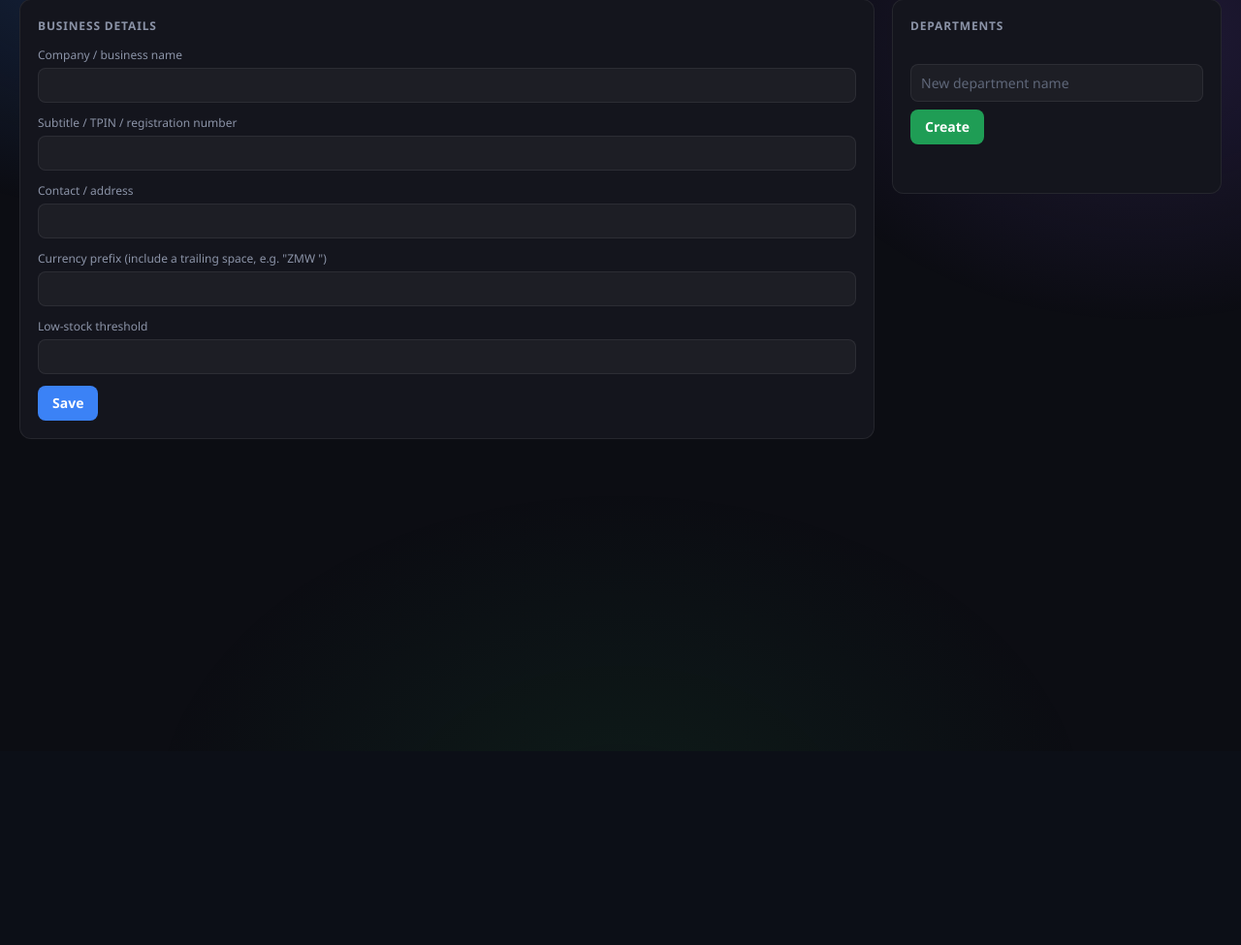
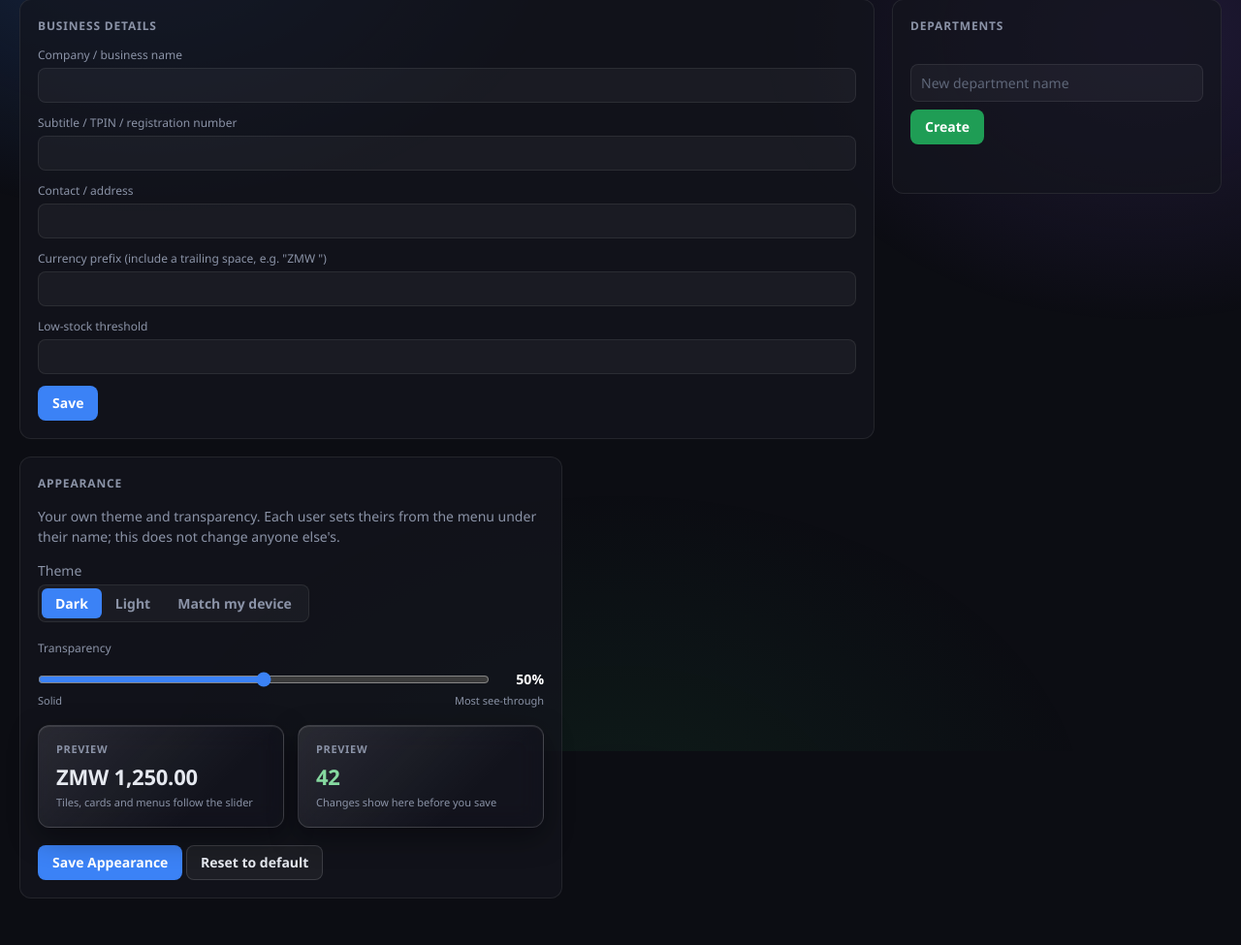
Before and after one commit to TechGuy199/Chimoko-app, a Flask app: template web/templates/settings.html in a window 1280 px wide. Shown: the part 25-1000 px from the top of the page at 97% size. Before the commit the page ends 478 px from the top, so only its background shows below. Run offline with Flask 3, Linux system fonts and the light colour scheme; the template is opened without the code that fills it, so the values that code supplies are empty; some libraries are stand-ins or nearby versions.

Commit message:
Web: per-user appearance settings (dark/light/system theme and transparency scale)

```diff
--- a/web/app.py
+++ b/web/app.py
@@ -95,7 +95,7 @@ def load_user_and_check_csrf():
     uid = session.get("uid")
     if uid:
         g.user = get_db().one(
-            """SELECT u.id, u.business_id, u.username, u.role, u.can_sell, u.can_procure, u.can_transfer, u.can_delete,
+            """SELECT u.id, u.business_id, u.username, u.role, u.can_sell, u.can_procure, u.can_transfer, u.can_delete, u.theme, u.glass,
                       b.name AS business_name, b.subtitle, b.contact, b.currency, b.low_stock_threshold
                FROM users u JOIN businesses b ON b.id = u.business_id WHERE u.id=?""",
             (uid,),
@@ -130,7 +130,40 @@ def need(perm):
 
 @app.context_processor
 def template_globals():
-    return {"csrf_field": csrf_field, "user": g.get("user"), "can": can}
+    return {"csrf_field": csrf_field, "user": g.get("user"), "can": can, "look": appearance_of(g.get("user")), "themes": THEMES}
+
+
+THEMES = (("dark", "Dark"), ("light", "Light"), ("system", "Match my device"))
+DEFAULT_GLASS = 50
+
+
+def appearance_of(user):
+    """The signed-in user's theme and transparency (0-100), falling back to the defaults for anything unset or invalid."""
+    theme = user["theme"] if user and user["theme"] in dict(THEMES) else "dark"
+    glass = user["glass"] if user and isinstance(user["glass"], int) and 0 <= user["glass"] <= 100 else DEFAULT_GLASS
+    return {"theme": theme, "glass": glass}
+
+
+@app.route("/appearance", methods=["GET", "POST"])
+@need(None)
+def appearance():
+    """Every user chooses their own look; it follows them to whichever device they sign in on."""
+    if request.method == "POST":
+        theme = text("theme")
+        try:
+            glass = number("glass", int)
+        except ValueError:
+            glass = -1
+        if theme not in dict(THEMES) or not 0 <= glass <= 100:
+            flash("Choose a theme and a transparency between 0 and 100.", "error")
+        else:
+            db = get_db()
+            db.execute("UPDATE users SET theme=?, glass=? WHERE id=?", (theme, glass, g.user["id"]))
+            db.commit()
+            flash("Appearance saved.", "ok")
+        back_to_settings = request.form.get("back") == "settings" and g.user["role"] == "admin"
+        return redirect(url_for("settings" if back_to_settings else "appearance"))
+    return render_template("appearance.html")
 
 
 @app.template_filter("money")
--- a/web/db.py
+++ b/web/db.py
@@ -158,6 +158,9 @@ def init_schema():
         add_column(db, "procurements", "amount_paid", "DOUBLE PRECISION")
         db.execute("UPDATE procurements SET amount_paid = total_cost WHERE amount_paid IS NULL")
         add_column(db, "invoices", "customer_id", "INTEGER")
+        # Each user's own appearance choices: colour theme and how see-through the interface is (0-100)
+        add_column(db, "users", "theme", "TEXT")
+        add_column(db, "users", "glass", "INTEGER")
         # Statutory rules became separate employee and employer rates. Settings saved under the old
         # "one rate, paid by one side" rule keep exactly the same effect.
         for column in ("napsa_employee_pct", "napsa_employer_pct", "nhima_employee_pct", "nhima_employer_pct"):
--- a/web/public/static/styles.css
+++ b/web/public/static/styles.css
@@ -1,14 +1,20 @@
-/* ---------- Tokens ---------- */
+/* ---------- Tokens ----------
+   Two things are chosen per user under Settings > Appearance and arrive on the <html> tag:
+     data-theme="dark | light | system"   which colour set to use
+     style="--glass: 0..1"                how see-through the interface is (0 = solid, 1 = most transparent)
+   Everything below is written against these tokens, so no rule needs to know which theme is active. */
 :root {
     color-scheme: dark;
+    --glass: 0.5;
     --bg: #0c0d13;
     --surface: #14151d;
     --surface-alt: #1c1d28;
-    --line: rgba(255, 255, 255, 0.07);
-    --line-strong: rgba(255, 255, 255, 0.13);
+    --ink: 255, 255, 255;            /* the colour laid over surfaces for borders, hovers and fields */
     --text: #e6e9f0;
     --text-muted: #8b93a7;
     --text-bright: #ffffff;
+    --on-accent: #ffffff;            /* text on a filled blue, green or red button */
+    --placeholder: #5f6779;
     --accent: #8ab4ff;
     --ok-text: #86d9a0;
     --warn-text: #f59bb0;
@@ -18,15 +24,86 @@
     --success: #1f9d55;
     --success-hover: #27b463;
     --danger: #e5484d;
-    --danger-hover: #f0666a;
+    --shadow: rgba(0, 0, 0, 0.40);
+    --glow-1: rgba(59, 130, 246, 0.22);
+    --glow-2: rgba(139, 92, 246, 0.16);
+    --glow-3: rgba(31, 157, 85, 0.10);
     /* Chart series colours, chosen to stay distinguishable for colour-blind readers */
     --series-1: #3987e5;
     --series-2: #d95926;
-    --chart-grid: rgba(255, 255, 255, 0.07);
     --radius: 12px;
     --radius-small: 8px;
     --ease: cubic-bezier(0.2, 0.7, 0.2, 1);
     --font-family: "Segoe UI", system-ui, -apple-system, sans-serif;
+}
+
+:root[data-theme="light"] {
+    color-scheme: light;
+    --bg: #f2f4f9;
+    --surface: #ffffff;
+    --surface-alt: #eef1f7;
+    --ink: 15, 23, 42;
+    --text: #1f2937;
+    --text-muted: #5b6577;
+    --text-bright: #0b1220;
+    --placeholder: #9aa3b2;
+    --accent: #1d4ed8;
+    --ok-text: #15803d;
+    --warn-text: #be123c;
+    --gold-text: #a16207;
+    --primary: #2563eb;
+    --primary-hover: #1d4ed8;
+    --success: #15803d;
+    --success-hover: #166534;
+    --danger: #dc2626;
+    --shadow: rgba(15, 23, 42, 0.14);
+    --glow-1: rgba(59, 130, 246, 0.26);
+    --glow-2: rgba(139, 92, 246, 0.20);
+    --glow-3: rgba(16, 185, 129, 0.16);
+    --series-1: #2a78d6;
+    --series-2: #eb6834;
+}
+/* "Match my device" follows the operating system; these are the same light values as above */
+@media (prefers-color-scheme: light) {
+    :root[data-theme="system"] {
+        color-scheme: light;
+        --bg: #f2f4f9;
+        --surface: #ffffff;
+        --surface-alt: #eef1f7;
+        --ink: 15, 23, 42;
+        --text: #1f2937;
+        --text-muted: #5b6577;
+        --text-bright: #0b1220;
+        --placeholder: #9aa3b2;
+        --accent: #1d4ed8;
+        --ok-text: #15803d;
+        --warn-text: #be123c;
+        --gold-text: #a16207;
+        --primary: #2563eb;
+        --primary-hover: #1d4ed8;
+        --success: #15803d;
+        --success-hover: #166534;
+        --danger: #dc2626;
+        --shadow: rgba(15, 23, 42, 0.14);
+        --glow-1: rgba(59, 130, 246, 0.26);
+        --glow-2: rgba(139, 92, 246, 0.20);
+        --glow-3: rgba(16, 185, 129, 0.16);
+        --series-1: #2a78d6;
+        --series-2: #eb6834;
+    }
+}
+
+/* Derived from the tokens above, so they follow whichever theme and --glass value are active */
+:root {
+    --line: rgba(var(--ink), 0.08);
+    --line-strong: rgba(var(--ink), 0.14);
+    --chart-grid: rgba(var(--ink), 0.08);
+    --blur: calc(var(--glass) * 26px);
+    --card-bg: color-mix(in srgb, var(--surface) calc(100% - var(--glass) * 55%), transparent);
+    --tile-bg: color-mix(in srgb, var(--surface) calc(100% - var(--glass) * 88%), transparent);
+    --tile-sheen: color-mix(in srgb, #ffffff calc(var(--glass) * 20%), transparent);
+    --bar-bg: color-mix(in srgb, var(--bg) calc(100% - var(--glass) * 50%), transparent);
+    --panel-bg: color-mix(in srgb, var(--surface-alt) calc(100% - var(--glass) * 18%), transparent);
 }
 
 /* ---------- Base ---------- */
@@ -43,17 +120,18 @@ body {
     font-size: 14px;
     line-height: 1.5;
     -webkit-font-smoothing: antialiased;
+    transition: background-color 0.3s var(--ease), color 0.3s var(--ease);
 }
-/* Soft colour behind everything, so the glass tiles have something to blur */
+/* Soft colour behind everything, so translucent surfaces have something to show through */
 body::before {
     content: "";
     position: fixed;
     inset: 0;
     z-index: -1;
     background:
-        radial-gradient(620px 420px at 12% -6%, rgba(59, 130, 246, 0.22), transparent 70%),
-        radial-gradient(560px 420px at 92% 8%, rgba(139, 92, 246, 0.16), transparent 70%),
-        radial-gradient(700px 500px at 50% 110%, rgba(31, 157, 85, 0.10), transparent 70%);
+        radial-gradient(620px 420px at 12% -6%, var(--glow-1), transparent 70%),
+        radial-gradient(560px 420px at 92% 8%, var(--glow-2), transparent 70%),
+        radial-gradient(700px 500px at 50% 110%, var(--glow-3), transparent 70%);
     pointer-events: none;
 }
 
@@ -145,7 +225,14 @@ small { font-size: 11px; }
 .grow { flex: 1 1 520px; min-width: 0; }
 .side { flex: 0 1 340px; display: grid; gap: 18px; }
 .cart { flex: 0 1 400px; }
-.card { padding: 18px; border: 1px solid var(--line); border-radius: var(--radius); background: var(--surface); }
+.card {
+    padding: 18px;
+    border: 1px solid var(--line);
+    border-radius: var(--radius);
+    background: var(--surface);
+    background: var(--card-bg);
+    transition: background-color 0.3s var(--ease), border-color 0.3s var(--ease);
+}
 .card.narrow { max-width: 420px; margin: 8vh auto 0; }
 .card.block { margin-top: 18px; }
 .card.narrow-form { max-width: 560px; }
@@ -171,11 +258,12 @@ small { font-size: 11px; }
     padding: 16px 18px;
     border: 1px solid var(--line-strong);
     border-radius: var(--radius);
-    background: linear-gradient(135deg, rgba(255, 255, 255, 0.10), rgba(255, 255, 255, 0.025));
-    -webkit-backdrop-filter: blur(18px) saturate(150%);
-    backdrop-filter: blur(18px) saturate(150%);
-    box-shadow: inset 0 1px 0 rgba(255, 255, 255, 0.10), 0 10px 30px rgba(0, 0, 0, 0.22);
-    transition: transform 0.25s var(--ease), border-color 0.25s var(--ease), box-shadow 0.25s var(--ease);
+    background: var(--surface);
+    background: linear-gradient(135deg, var(--tile-sheen), transparent 70%), var(--tile-bg);
+    -webkit-backdrop-filter: blur(var(--blur)) saturate(150%);
+    backdrop-filter: blur(var(--blur)) saturate(150%);
+    box-shadow: inset 0 1px 0 rgba(255, 255, 255, 0.10), 0 10px 30px var(--shadow);
+    transition: transform 0.25s var(--ease), border-color 0.25s var(--ease), box-shadow 0.25s var(--ease), background-color 0.3s var(--ease);
 }
 .stat span { display: block; color: var(--text-muted); font-size: 11px; font-weight: 650; letter-spacing: 0.06em; text-transform: uppercase; }
 .stat strong { display: block; margin-top: 4px; font-size: 22px; font-weight: 650; letter-spacing: -0.01em; }
@@ -208,16 +296,18 @@ input, select {
     padding: 8px 10px;
     border: 1px solid var(--line);
     border-radius: var(--radius-small);
-    background: rgba(255, 255, 255, 0.04);
+    background: rgba(var(--ink), 0.04);
     color: var(--text-bright);
     font: inherit;
     transition: border-color 0.18s var(--ease), box-shadow 0.18s var(--ease), background 0.18s var(--ease);
 }
 select option { background: var(--surface-alt); color: var(--text); }
-input::placeholder { color: #5f6779; }
+input::placeholder { color: var(--placeholder); }
 input:hover, select:hover { border-color: var(--line-strong); }
-input:focus, select:focus { outline: none; border-color: var(--primary); box-shadow: 0 0 0 3px rgba(59, 130, 246, 0.22); background: rgba(255, 255, 255, 0.06); }
-input[type="checkbox"] { display: inline-block; width: auto; margin: 0; accent-color: var(--primary); }
+input:focus, select:focus { outline: none; border-color: var(--primary); box-shadow: 0 0 0 3px rgba(59, 130, 246, 0.22); background: rgba(var(--ink), 0.06); }
+input[type="checkbox"], input[type="radio"] { display: inline-block; width: auto; margin: 0; accent-color: var(--primary); }
+input[type="range"] { padding: 0; border: 0; background: none; accent-color: var(--primary); }
+input[type="range"]:focus { box-shadow: none; background: none; }
 input[type="file"] { padding: 6px; }
 input.qty { width: 64px; margin: 0; }
 fieldset { border: 0; padding: 0; margin: 0; }
@@ -228,7 +318,7 @@ fieldset:disabled { opacity: 0.6; }
     padding: 8px 14px;
     border: 1px solid var(--line-strong);
     border-radius: var(--radius-small);
-    background: rgba(255, 255, 255, 0.05);
+    background: rgba(var(--ink), 0.05);
     color: var(--text);
     font: inherit;
     font-weight: 600;
@@ -236,24 +326,26 @@ fieldset:disabled { opacity: 0.6; }
     cursor: pointer;
     transition: background 0.18s var(--ease), border-color 0.18s var(--ease), color 0.18s var(--ease), transform 0.12s var(--ease);
 }
-.btn:hover { background: rgba(255, 255, 255, 0.10); color: var(--text-bright); }
+.btn:hover { background: rgba(var(--ink), 0.10); color: var(--text-bright); }
 .btn:active { transform: scale(0.98); }
 .btn:focus-visible, .menu > summary:focus-visible { outline: 2px solid var(--primary); outline-offset: 2px; }
 .btn.ghost { border-color: transparent; background: none; color: var(--text-muted); }
-.btn.ghost:hover { background: rgba(255, 255, 255, 0.07); color: var(--text-bright); }
-.btn.primary { border-color: transparent; background: var(--primary); color: var(--text-bright); }
-.btn.primary:hover { background: var(--primary-hover); }
-.btn.success { border-color: transparent; background: var(--success); color: var(--text-bright); }
-.btn.success:hover { background: var(--success-hover); }
+.btn.ghost:hover { background: rgba(var(--ink), 0.07); color: var(--text-bright); }
+.btn.primary { border-color: transparent; background: var(--primary); color: var(--on-accent); }
+.btn.primary:hover { background: var(--primary-hover); color: var(--on-accent); }
+.btn.success { border-color: transparent; background: var(--success); color: var(--on-accent); }
+.btn.success:hover { background: var(--success-hover); color: var(--on-accent); }
 .btn.danger { border-color: rgba(229, 72, 77, 0.45); background: rgba(229, 72, 77, 0.10); color: var(--warn-text); }
-.btn.danger:hover { border-color: transparent; background: var(--danger); color: var(--text-bright); }
+.btn.danger:hover { border-color: transparent; background: var(--danger); color: var(--on-accent); }
 .btn.small { padding: 4px 10px; font-size: 12px; }
 .btn.wide { display: block; width: 100%; text-align: center; }
 .btn:disabled { opacity: 0.45; cursor: not-allowed; }
 
-.segmented { display: inline-flex; padding: 3px; border: 1px solid var(--line); border-radius: var(--radius-small); background: rgba(255, 255, 255, 0.04); }
-.segmented a { padding: 5px 14px; border-radius: 6px; color: var(--text-muted); font-weight: 600; transition: background 0.2s var(--ease), color 0.2s var(--ease); }
-.segmented a.active { background: var(--primary); color: var(--text-bright); }
+.segmented { display: inline-flex; padding: 3px; border: 1px solid var(--line); border-radius: var(--radius-small); background: rgba(var(--ink), 0.04); }
+.segmented a, .segmented label { position: relative; margin: 0; padding: 5px 14px; border-radius: 6px; color: var(--text-muted); font-size: 14px; font-weight: 600; cursor: pointer; transition: background 0.2s var(--ease), color 0.2s var(--ease); }
+.segmented a.active, .segmented label:has(input:checked) { background: var(--primary); color: var(--on-accent); }
+.segmented input { position: absolute; opacity: 0; pointer-events: none; }
+.segmented label:has(input:focus-visible) { outline: 2px solid var(--primary); outline-offset: 2px; }
 
 /* ---------- Tables ---------- */
 .table-wrap { overflow-x: auto; }
@@ -371,11 +464,19 @@ td form { margin: 0; display: inline; }
 .card li { margin-bottom: 4px; }
 table.rules th small, table.rules td small { display: block; font-weight: 400; color: var(--text-muted); letter-spacing: 0; text-transform: none; white-space: normal; }
 table.rules input { margin-top: 0; max-width: 140px; }
-.rules-summary { margin-bottom: 14px; padding: 10px 12px; border: 1px solid var(--line); border-radius: var(--radius-small); background: rgba(255, 255, 255, 0.03); font-size: 12px; }
+.rules-summary { margin-bottom: 14px; padding: 10px 12px; border: 1px solid var(--line); border-radius: var(--radius-small); background: rgba(var(--ink), 0.03); font-size: 12px; }
 .rules-summary p { margin: 2px 0; }
 .pair { display: flex; gap: 8px; margin-bottom: 6px; }
 .pair input { margin-top: 0; }
 .pair input:last-child { flex: 0 0 130px; }
+
+/* ---------- Appearance settings ---------- */
+.appearance .segmented { margin: 4px 0 18px; }
+.range-row { display: flex; align-items: center; gap: 12px; margin: 6px 0 4px; }
+.range-row input { flex: 1; margin: 0; }
+.range-row output { min-width: 44px; color: var(--text-bright); font-weight: 650; font-variant-numeric: tabular-nums; text-align: right; }
+.range-ends { display: flex; justify-content: space-between; margin-bottom: 16px; color: var(--text-muted); font-size: 11px; }
+.preview-tiles { margin: 0 0 18px; }
 
 /* ---------- Motion ---------- */
 @keyframes page-in { from { opacity: 0; transform: translateY(8px); } }
--- /dev/null
+++ b/web/templates/_appearance.html
@@ -0,0 +1,52 @@
+{# Theme and transparency form. Expects: look, themes, and optionally back ('settings' returns there after saving). #}
+<form method="post" action="{{ url_for('appearance') }}" class="appearance" id="appearance-form">
+    {{ csrf_field() }}
+    {% if back %}<input type="hidden" name="back" value="{{ back }}">{% endif %}
+
+    <span class="muted">Theme</span>
+    <div>
+        <span class="segmented" role="radiogroup" aria-label="Theme">
+            {% for value, label in themes %}
+            <label><input type="radio" name="theme" value="{{ value }}" {{ 'checked' if look.theme == value }}> {{ label }}</label>
+            {% endfor %}
+        </span>
+    </div>
+
+    <label for="glass" class="muted">Transparency</label>
+    <div class="range-row">
+        <input type="range" id="glass" name="glass" min="0" max="100" step="5" value="{{ look.glass }}">
+        <output id="glass-value" for="glass">{{ look.glass }}%</output>
+    </div>
+    <div class="range-ends"><span>Solid</span><span>Most see-through</span></div>
+
+    <div class="stats preview-tiles" aria-hidden="true">
+        <div class="stat"><span>Preview</span><strong>ZMW 1,250.00</strong><small>Tiles, cards and menus follow the slider</small></div>
+        <div class="stat"><span>Preview</span><strong class="ok">42</strong><small>Changes show here before you save</small></div>
+    </div>
+
+    <button class="btn primary">Save Appearance</button>
+    <button type="button" class="btn" id="appearance-reset">Reset to default</button>
+</form>
+<script>
+    // Live preview: move the slider or pick a theme and the whole page follows; nothing is kept until Save
+    (function () {
+        const root = document.documentElement;
+        const slider = document.getElementById("glass");
+        const shown = document.getElementById("glass-value");
+        const themes = Array.from(document.querySelectorAll('#appearance-form input[name="theme"]'));
+
+        function apply() {
+            root.style.setProperty("--glass", slider.value / 100);
+            shown.textContent = slider.value + "%";
+            const picked = themes.find(function (radio) { return radio.checked; });
+            if (picked) root.dataset.theme = picked.value;
+        }
+        slider.addEventListener("input", apply);
+        themes.forEach(function (radio) { radio.addEventListener("change", apply); });
+        document.getElementById("appearance-reset").addEventListener("click", function () {
+            slider.value = 50;
+            themes.forEach(function (radio) { radio.checked = radio.value === "dark"; });
+            apply();
+        });
+    })();
+</script>
--- a/web/templates/base.html
+++ b/web/templates/base.html
@@ -1,5 +1,5 @@
 <!doctype html>
-<html lang="en">
+<html lang="en" data-theme="{{ look.theme }}" style="--glass: {{ look.glass / 100 }}">
 <head>
     <meta charset="utf-8">
     <meta name="viewport" content="width=device-width, initial-scale=1">
@@ -61,6 +61,7 @@
         <summary class="btn ghost">{{ user.username }}</summary>
         <div class="menu-panel">
             <span class="menu-heading">Signed in as {{ user.role }}</span>
+            <a class="menu-item {{ 'active' if request.endpoint == 'appearance' }}" href="{{ url_for('appearance') }}">Appearance</a>
             <form method="post" action="{{ url_for('logout') }}">
                 {{ csrf_field() }}
                 <button class="menu-item danger">Logout</button>
--- a/web/templates/settings.html
+++ b/web/templates/settings.html
@@ -41,4 +41,10 @@
         </table>
     </section>
 </div>
+
+<section class="card block narrow-form">
+    <h2>Appearance</h2>
+    <p class="muted">Your own theme and transparency. Each user sets theirs from the menu under their name; this does not change anyone else's.</p>
+    {% with back='settings' %}{% include "_appearance.html" %}{% endwith %}
+</section>
 {% endblock %}
```
Also changed, not shown: other parts of web/public/static/styles.css (+24 -21 lines), web/templates/appearance.html (added, +9 -0 lines).
